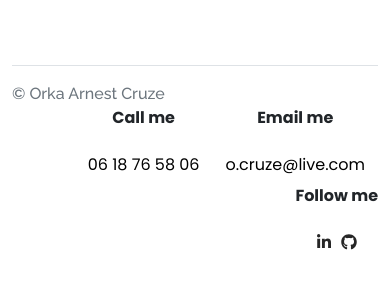
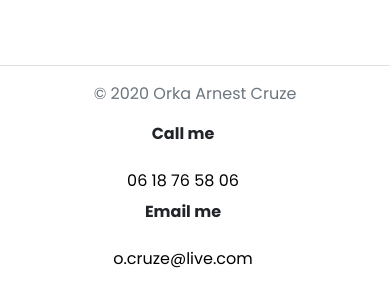
Before and after one commit to ocruze/portfolio, a React (Vite) app: page / in a window 390 px wide. Shown: the part 1284-1565 px from the top of the page. Built offline with nearby package versions, Linux system fonts and the light colour scheme.

Commit message:
footer responsivity and reduce bootstrap css

```diff
--- a/src/assets/styles/bootstrap.scss
+++ b/src/assets/styles/bootstrap.scss
@@ -8,14 +8,60 @@ $light: #fbfbfb;
 $dark: #262626;
 /* Custom variables */
 
-/* Import bootstrap functions and variables */
-@import "../../../node_modules/bootstrap/scss/functions";
-@import "../../../node_modules/bootstrap/scss/variables";
-/* Import bootstrap functions and variables */
-
 /* Merge theme colors (optional) */
 
 /* Merge theme colors (optional) */
 
-/* Import base bootstrap */
-@import "../../../node_modules/bootstrap/scss/bootstrap";
+/*!
+ * Bootstrap v5.1.3 (https://getbootstrap.com/)
+ * Copyright 2011-2021 The Bootstrap Authors
+ * Copyright 2011-2021 Twitter, Inc.
+ * Licensed under MIT (https://github.com/twbs/bootstrap/blob/main/LICENSE)
+ */
+
+// scss-docs-start import-stack
+// Configuration
+@import "../../../node_modules/bootstrap/scss/functions";
+@import "../../../node_modules/bootstrap/scss/variables";
+@import "../../../node_modules/bootstrap/scss/mixins";
+@import "../../../node_modules/bootstrap/scss/utilities";
+
+// Layout & components
+@import "../../../node_modules/bootstrap/scss/root";
+@import "../../../node_modules/bootstrap/scss/reboot";
+@import "../../../node_modules/bootstrap/scss/type";
+@import "../../../node_modules/bootstrap/scss/images";
+@import "../../../node_modules/bootstrap/scss/containers";
+@import "../../../node_modules/bootstrap/scss/grid";
+// @import "../../../node_modules/bootstrap/scss/tables";
+// @import "../../../node_modules/bootstrap/scss/forms";
+@import "../../../node_modules/bootstrap/scss/buttons";
+@import "../../../node_modules/bootstrap/scss/transitions";
+// @import "../../../node_modules/bootstrap/scss/dropdown";
+// @import "../../../node_modules/bootstrap/scss/button-group";
+@import "../../../node_modules/bootstrap/scss/nav";
+@import "../../../node_modules/bootstrap/scss/navbar";
+// @import "../../../node_modules/bootstrap/scss/card";
+// @import "../../../node_modules/bootstrap/scss/accordion";
+// @import "../../../node_modules/bootstrap/scss/breadcrumb";
+// @import "../../../node_modules/bootstrap/scss/pagination";
+@import "../../../node_modules/bootstrap/scss/badge";
+// @import "../../../node_modules/bootstrap/scss/alert";
+// @import "../../../node_modules/bootstrap/scss/progress";
+// @import "../../../node_modules/bootstrap/scss/list-group";
+// @import "../../../node_modules/bootstrap/scss/close";
+// @import "../../../node_modules/bootstrap/scss/toasts";
+// @import "../../../node_modules/bootstrap/scss/modal";
+// @import "../../../node_modules/bootstrap/scss/tooltip";
+// @import "../../../node_modules/bootstrap/scss/popover";
+// @import "../../../node_modules/bootstrap/scss/carousel";
+// @import "../../../node_modules/bootstrap/scss/spinners";
+// @import "../../../node_modules/bootstrap/scss/offcanvas";
+// @import "../../../node_modules/bootstrap/scss/placeholders";
+
+// Helpers
+@import "../../../node_modules/bootstrap/scss/helpers";
+
+// Utilities
+@import "../../../node_modules/bootstrap/scss/utilities/api";
+// scss-docs-end import-stack
--- a/src/components/Footer.jsx
+++ b/src/components/Footer.jsx
@@ -4,12 +4,17 @@ import React from "react";
 
 const Footer = () => {
   return (
-    <div className="container-xl">
-      <footer className="d-flex flex-wrap justify-content-between align-items-center py-3 my-4 border-top">
-        <p className=" mb-0 text-muted">© Orka Arnest Cruze</p>
+    <footer>
+      <div className="container-xl ff-poppins py-3 my-4 border-top">
+        <div className="row">
+          <div className="col-md-4 d-flex align-items-center justify-content-center justify-content-md-start">
+            <p className="text-muted">
+              © {new Date().getFullYear()} Orka Arnest Cruze
+            </p>
+          </div>
 
-        <ul className="nav justify-content-end ff-poppins">
-          <li className="nav-item text-center">
+          <div className="col-md-8 row row-cols-1 row-cols-sm-auto justify-content-center justify-content-md-end">
+            <div className="col text-center">
               <p className="fw-bold">Call me</p>
               <a
                 href="tel:0033618765806"
@@ -17,8 +22,9 @@ const Footer = () => {
               >
                 06 18 76 58 06
               </a>
-          </li>
-          <li className="nav-item text-center">
+            </div>
+
+            <div className="col text-center">
               <p className="fw-bold">Email me</p>
               <a
                 href="mailto:o.cruze@live.com"
@@ -26,8 +32,8 @@ const Footer = () => {
               >
                 o.cruze@live.com
               </a>
-          </li>
-          <li className="nav-item text-center">
+            </div>
+            <div className="col text-center">
               <p className="fw-bold">Follow me</p>
               <a
                 href="https://www.linkedin.com/in/o-a-cruze"
@@ -41,10 +47,11 @@ const Footer = () => {
               >
                 <FontAwesomeIcon icon={faGithub} />
               </a>
-          </li>
-        </ul>
+            </div>
+          </div>
+        </div>
+      </div>
     </footer>
-    </div>
   );
 };
 
--- a/src/components/Navbar.jsx
+++ b/src/components/Navbar.jsx
@@ -10,14 +10,14 @@ const Navbar = () => {
         <div className="container-xl">
           <Link
             to="/"
-            className="navbar-brand ff-poppins fs-2 fw-bold text-dark"
+            className="navbar-brand ff-poppins fs-2 fw-bold text-dark m-0"
           >
             <FontAwesomeIcon icon={faSquare} className="text-primary" />
             &nbsp;Orka Arnest Cruze.
           </Link>
 
           <button
-            className="navbar-toggler"
+            className="navbar-toggler m-0"
             type="button"
             data-bs-toggle="collapse"
             data-bs-target="#navmenu"
```
Lines whose indentation alone changed are shown as unchanged.
